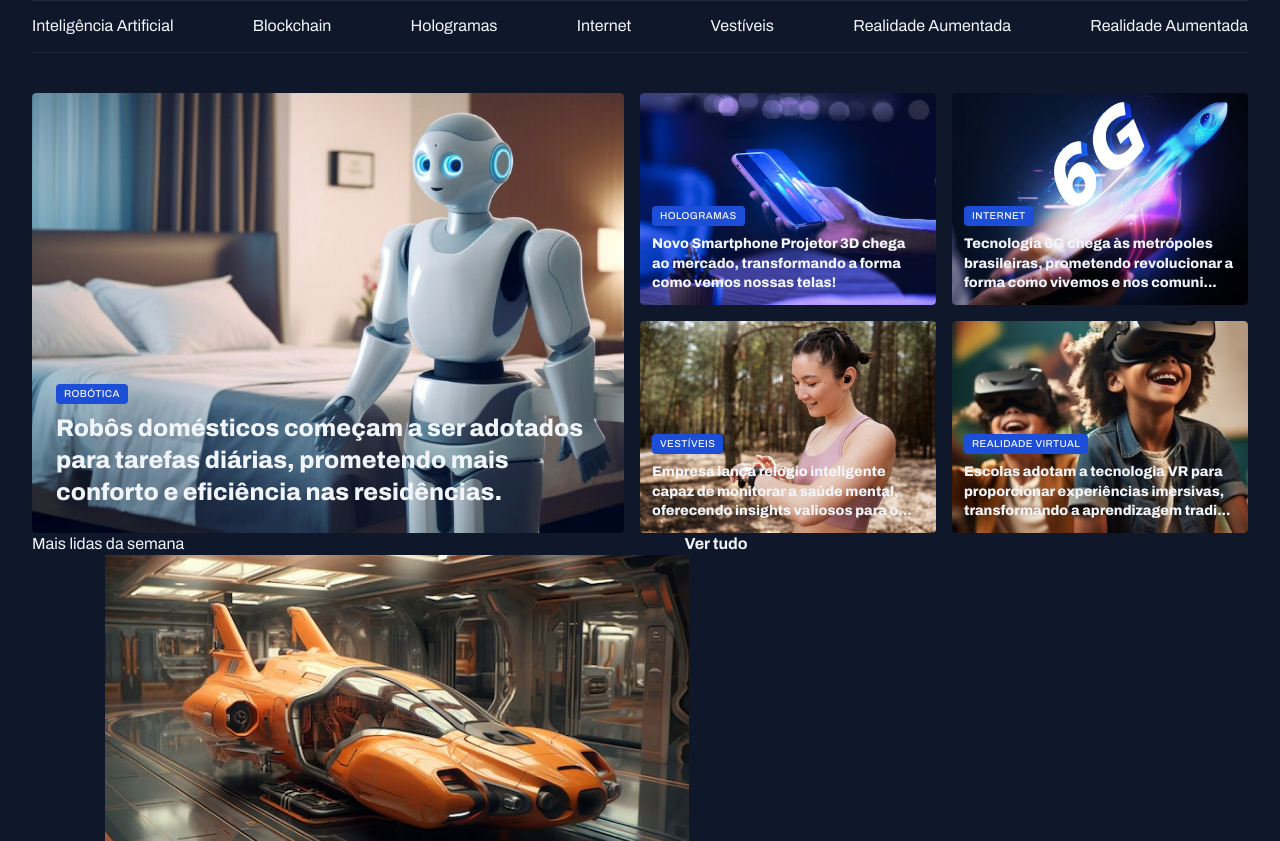
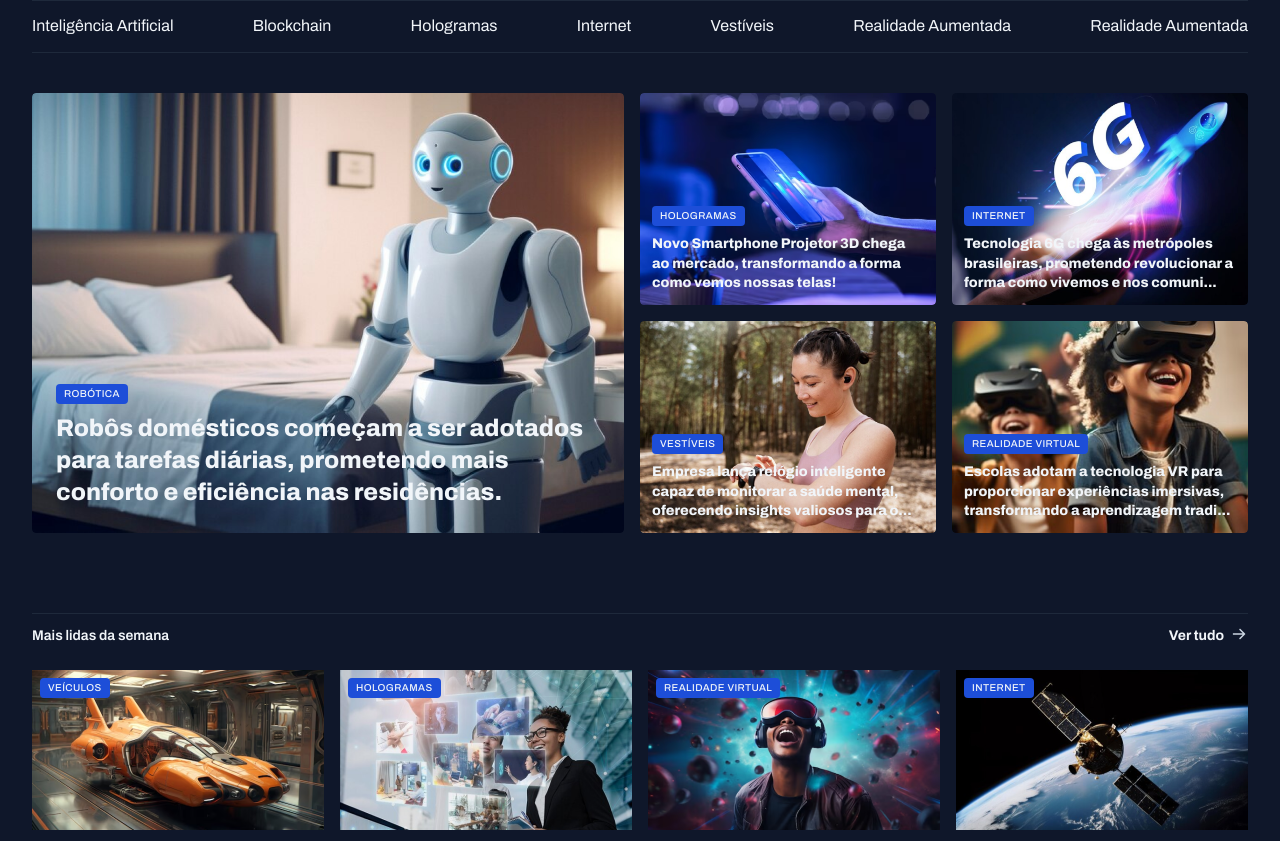
Before and after one commit to sbmatheuss/portaldenoticia, a plain HTML site: page index.html in a window 1280 px wide. Shown: the part 62-903 px from the top of the page. Drawn offline with Linux system fonts and the light colour scheme; a web font is replaced by a local one.

Commit message:
Aplicando estilos na seção mais lidas da semana

```diff
--- a/syles/global.css
+++ b/syles/global.css
@@ -54,6 +54,7 @@ img {
 
 main {
   margin-top: 40px;
+  gap: 80px;
 }
 
 .content-tag {
--- a/syles/section.css
+++ b/syles/section.css
@@ -1,3 +1,27 @@
+section header {
+  border-top: 1px solid var(--stroke-color);
+  padding-block: 12px 24px;
+  font: var(--text-span);
+
+  a {
+    justify-self: end;
+    align-items: center;
+    gap: 8px;
+
+    span{
+      background-image: url(../icons/Vector.svg);
+      background-repeat: no-repeat;
+      width: 16px;
+      height: 16px;
+    }
+
+    &:hover span {
+      background-image: url(../imagens/ArrowRight.svg);
+    }
+  }
+}
+
+
 #featured {
   img {
     height: 100%;
@@ -44,3 +68,31 @@
 }
 
 }
+
+#weekly {
+
+
+  &>div {
+    grid-template-columns: repeat(4, 292px);
+  }
+
+  img{
+    height: 160px;
+  }
+
+
+  figure {
+    position: relative;
+
+    .content-tag {
+      position: absolute;
+      top: 8px;
+      left: 8px;
+    }
+
+    p {
+      margin-top: 8px;
+      font-weight: 800;
+    }
+  }
+}
```
